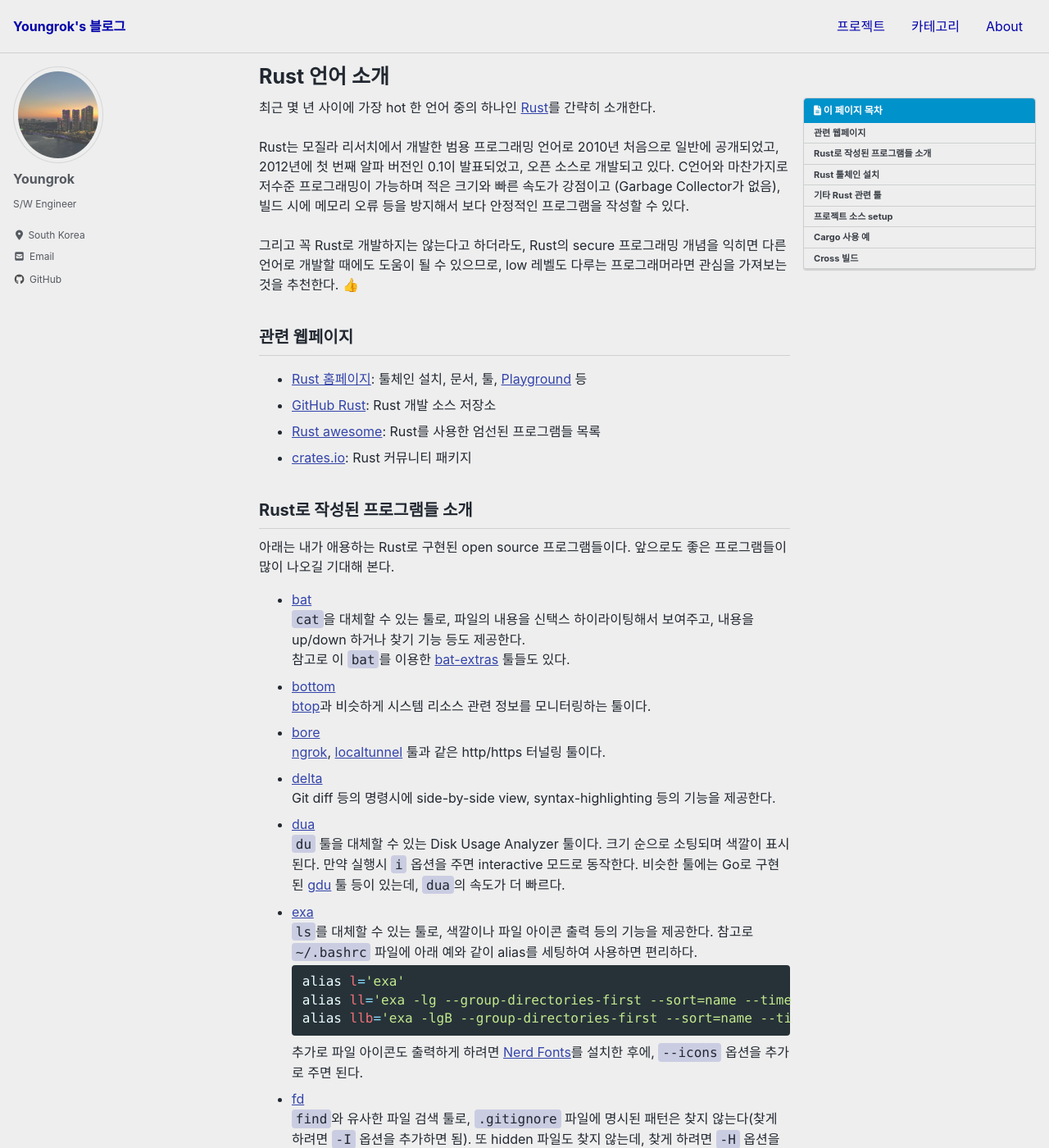
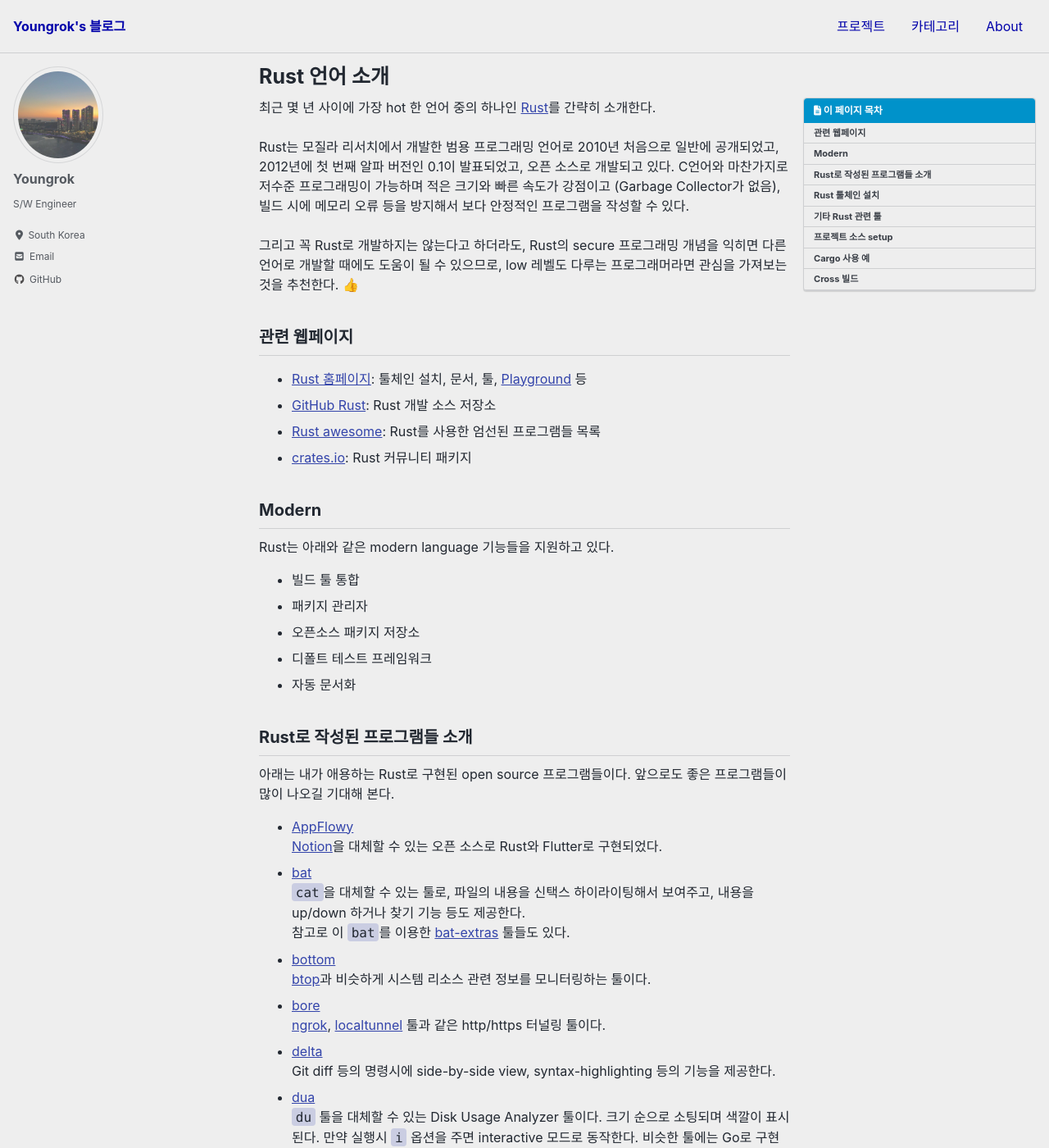
Before and after one commit to yrpark99/yrpark99.github.io, a Jekyll site: the page built from _posts/2022-05-02-rust_intro.md, in a window 1280 px wide and 1400 px high. Shown: the whole window at 82% size. Built offline with Jekyll 4.4.1, drawn with Linux system fonts in a browser that asks for light colours; cached includes are drawn as plain includes; nearby versions of some CDN libraries; some web fonts are replaced.

```diff
--- a/_posts/2022-05-02-rust_intro.md
+++ b/_posts/2022-05-02-rust_intro.md
@@ -18,8 +18,18 @@ Rust는 모질라 리서치에서 개발한 범용 프로그래밍 언어로 201
 * [Rust awesome](https://github.com/awesome-rust-com/awesome-rust): Rust를 사용한 엄선된 프로그램들 목록
 * [crates.io](https://crates.io/): Rust 커뮤니티 패키지
 
+## Modern
+Rust는 아래와 같은 modern language 기능들을 지원하고 있다.
+* 빌드 툴 통합
+* 패키지 관리자
+* 오픈소스 패키지 저장소
+* 디폴트 테스트 프레임워크
+* 자동 문서화
+
 ## Rust로 작성된 프로그램들 소개
 아래는 내가 애용하는 Rust로 구현된 open source 프로그램들이다. 앞으로도 좋은 프로그램들이 많이 나오길 기대해 본다.
+* [AppFlowy](https://github.com/AppFlowy-IO/appflowy)
+   [Notion](https://www.notion.so)을 대체할 수 있는 오픈 소스로 Rust와 Flutter로 구현되었다.
 * [bat](https://github.com/sharkdp/bat)
    `cat`을 대체할 수 있는 툴로, 파일의 내용을 신택스 하이라이팅해서 보여주고, 내용을 up/down 하거나 찾기 기능 등도 제공한다.
    참고로 이 `bat`를 이용한 [bat-extras](https://github.com/eth-p/bat-extras) 툴들도 있다.
```
Also changed, not shown: _posts/2021-11-01-copilot.md (+3 -2 lines), _posts/2022-07-15-windows_console_color.md (added, +98 -0 lines).
